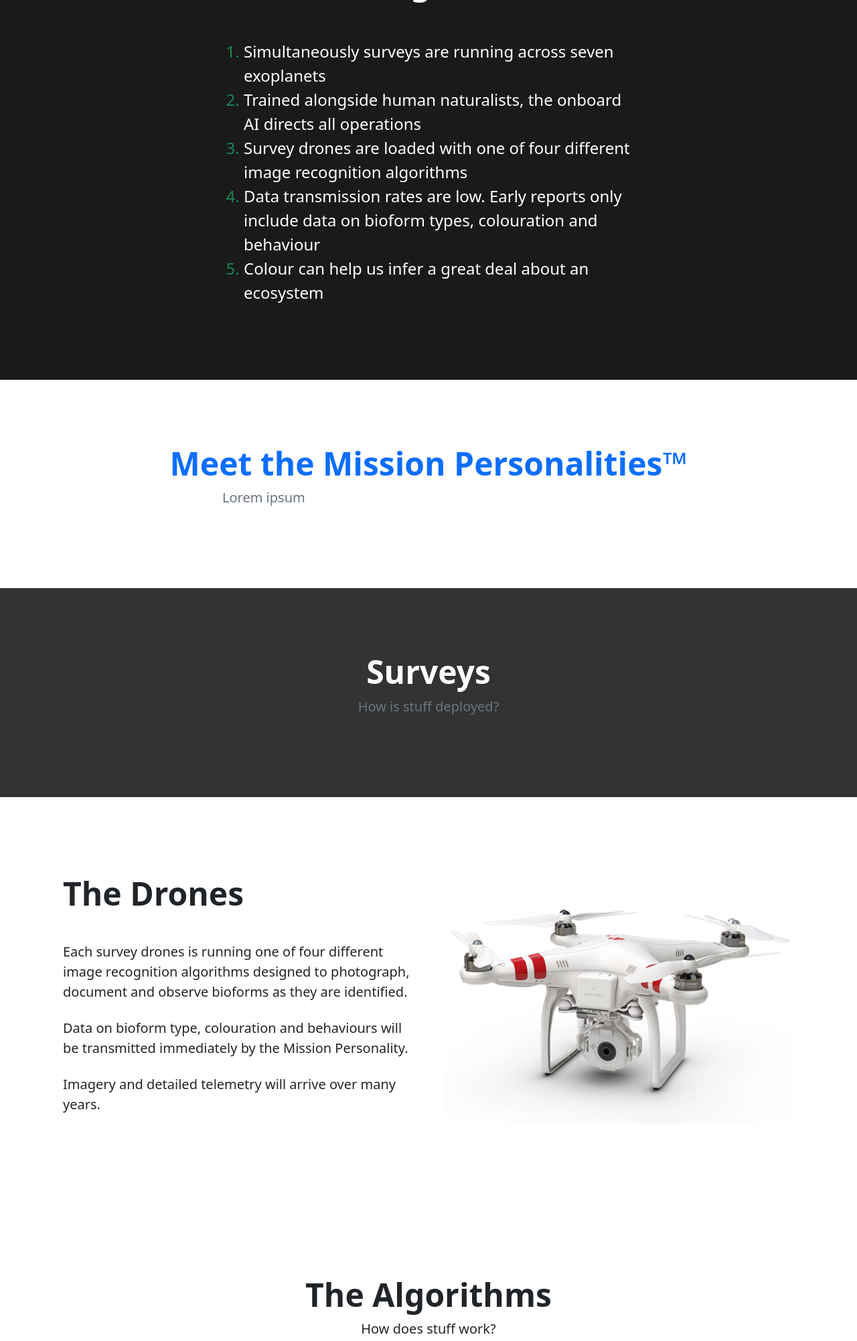
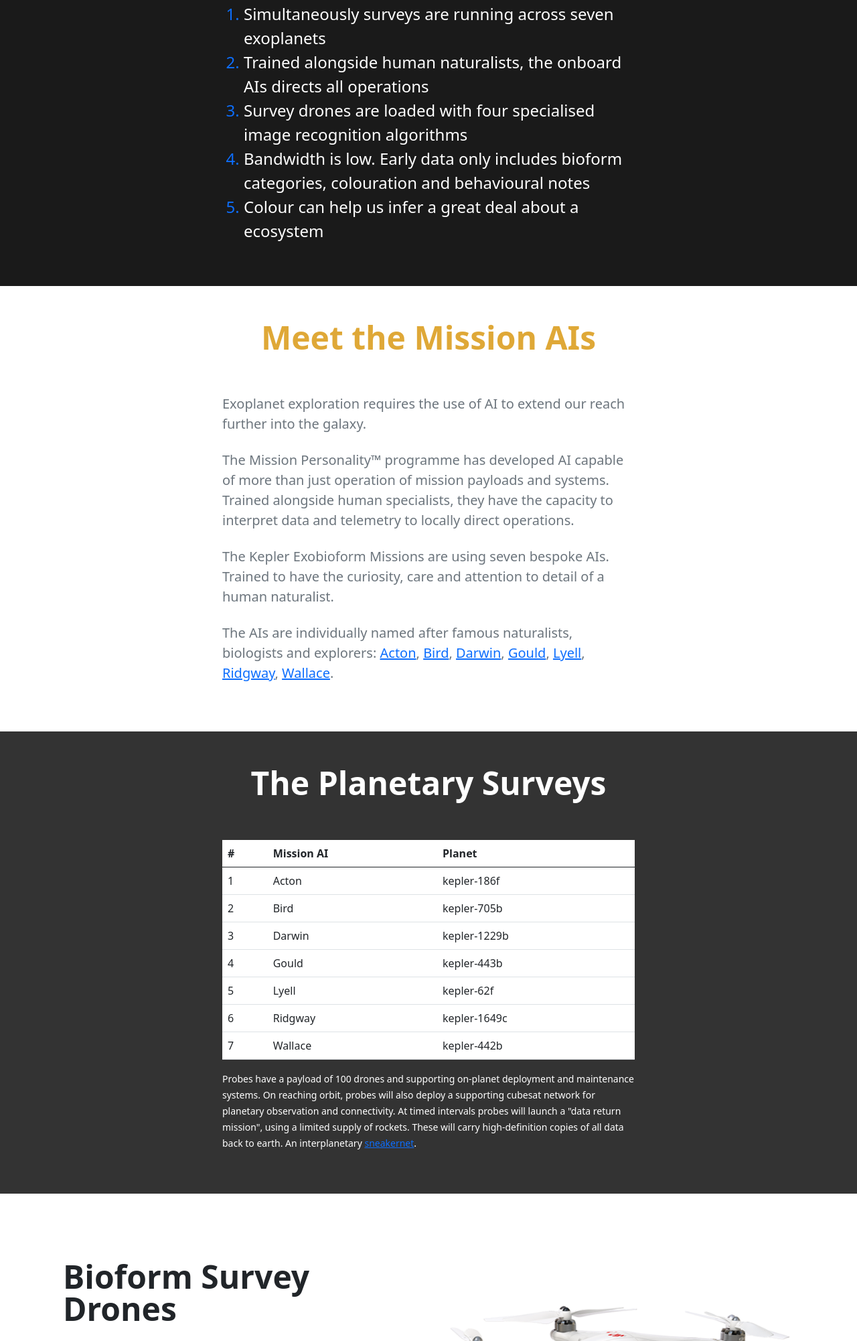
Before and after one commit to ldodds/exobioforms, a plain HTML site: page docs/index.html in a window 1280 px wide. Shown: the part 1497-3499 px from the top of the page at 67% size. Drawn offline with nearby package versions, Linux system fonts and the light colour scheme.

Commit message:
Additional content and styling

```diff
--- a/docs/index.html
+++ b/docs/index.html
@@ -8,7 +8,7 @@
 
   <link rel="stylesheet" href="https://cdnjs.cloudflare.com/ajax/libs/font-awesome/5.15.3/css/all.min.css" crossorigin="anonymous">
 
-  <title>Kepler Exobioform Mission</title>
+  <title>Kepler Exobioform Missions</title>
 
   <style>
     html {
@@ -59,8 +59,22 @@
     }
 
     li::marker {
-      color: #198754;
+      color: #0d6efd;
       background: white;
+    }
+
+    .bd-placeholder-img {
+      font-size: 1.125rem;
+      text-anchor: middle;
+      -webkit-user-select: none;
+      -moz-user-select: none;
+      user-select: none;
+    }
+
+    @media (min-width: 768px) {
+      .bd-placeholder-img-lg {
+        font-size: 3.5rem;
+      }
     }
   </style>
 
@@ -112,59 +126,127 @@
               <td>1st January 2001</td>
             </tr>
             <tr>
-              <th>Coordinated arrival</th>
+              <th>In-system deployments</th>
               <td>18th June 2021</td>
             </tr>
           </tbody>
         </table>
-        <p class="fs-5 mb-4">Autonomous probes each hosting a Mission Personality&#8482;
-          coordinating a drone survey of bioforms on seven of the Kepler planets</p>
+        <p class="fs-5">Autonomous probes each hosting a Mission Personality&#8482;
+          coordinate a drone survey of bioforms on seven of the Kepler planets</p>
       </div>
     </div>
   </div>
 
   <div class="px-4 py-5" style="background-color: #1a1a1a;">
-    <div class="py-5">
+    <div class="">
       <h1 class="display-5 text-center fw-bold text-white pb-5">Five things to know</h1>
       <div class="col-lg-6 mx-auto text-white">
         <ol style="font-size: 1.5rem;">
           <li>Simultaneously surveys are running across seven exoplanets</li>
-          <li>Trained alongside human naturalists, the onboard AI directs all operations</li>
-          <li>Survey drones are loaded with one of four different image recognition algorithms</li>
-          <li>Data transmission rates are low. Early reports only include data
-          on bioform types, colouration and behaviour</li>
-          <li>Colour can help us infer a great deal about an ecosystem</li>
+          <li>Trained alongside human naturalists, the onboard AIs directs all operations</li>
+          <li>Survey drones are loaded with four specialised image recognition algorithms</li>
+          <li>Bandwidth is low. Early data only includes bioform categories, colouration and behavioural notes</li>
+          <li>Colour can help us infer a great deal about a ecosystem</li>
         </ol>
       </div>
     </div>
   </div>
 
-  <div class="text-secondary px-4 py-5 bg-white" id="ai">
-    <div class="py-5">
-      <h1 class="display-5 fw-bold text-center text-primary">Meet the Mission Personalities&#8482;</h1>
+  <div class="px-4 py-5 bg-white" id="ai">
+    <div class="">
+      <h1 class="display-5 fw-bold pb-5 text-center" style="color: #dfa837;">Meet the Mission AIs</h1>
       <div class="col-lg-6 mx-auto">
-        <p class="fs-5 mb-4">Lorem ipsum</p>
+        <p class="fs-5 mb-4 text-secondary">
+          Exoplanet exploration requires the use of AI to extend our reach further into the galaxy.
+        </p>
+        <p class="fs-5 mb-4 text-secondary">
+          The Mission Personality&#8482; programme has developed AI capable of more than just
+          operation of mission payloads and systems. Trained alongside human specialists, they have the capacity
+          to interpret data and telemetry to locally direct operations.
+        </p>
+        <p class="fs-5 mb-4 text-secondary">
+          The Kepler Exobioform Missions are using seven bespoke AIs. Trained to have the curiosity, care and
+          attention to detail of a human naturalist.
+        </p>
+        <p class="fs-5 mb-4 text-secondary">The AIs are individually named after famous naturalists, biologists and explorers:
+          <a href="https://en.wikipedia.org/wiki/Frances_Acton">Acton</a>,
+          <a href="https://en.wikipedia.org/wiki/Isabella_Bird">Bird</a>,
+          <a href="https://en.wikipedia.org/wiki/Charles_Darwin">Darwin</a>,
+          <a href="https://en.wikipedia.org/wiki/Lilian_Jane_Gould">Gould</a>,
+          <a href="https://en.wikipedia.org/wiki/Katharine_Murray_Lyell">Lyell</a>,
+          <a href="https://en.wikipedia.org/wiki/Robert_Ridgway">Ridgway</a>,
+          <a href="https://en.wikipedia.org/wiki/Alfred_Russel_Wallace">Wallace</a>.
+        </p>
       </div>
     </div>
   </div>
 
-  <div class="text-secondary px-4 py-5 text-center" id="surveys" style="background-color: #333333;">
-    <div class="py-5">
-      <h1 class="display-5 fw-bold text-white">Surveys</h1>
-      <div class="col-lg-6 mx-auto">
-        <p class="fs-5 mb-4">How is stuff deployed?</p>
+  <div class="px-4 py-5" id="surveys" style="background-color: #333333;">
+    <div class="">
+      <h1 class="display-5 fw-bold text-white text-center">The Planetary Surveys</h1>
+      <div class="col-lg-6 mx-auto pt-5">
+        <div class="bg-white">
+          <table class="table">
+            <thead>
+              <tr>
+                <th>#</th>
+                <th>Mission AI</th>
+                <th>Planet</th>
+            </thead>
+            <tbody>
+              <tr>
+                <td>1</td>
+                <td>Acton</td>
+                <td>kepler-186f</td>
+              </tr>
+              <tr>
+                <td>2</td>
+                <td>Bird</td>
+                <td>kepler-705b</td>
+              </tr>
+              <tr>
+                <td>3</td>
+                <td>Darwin</td>
+                <td>kepler-1229b</td>
+              </tr>
+              <tr>
+                <td>4</td>
+                <td>Gould</td>
+                <td>kepler-443b</td>
+              </tr>
+              <tr>
+                <td>5</td>
+                <td>Lyell</td>
+                <td>kepler-62f</td>
+              </tr>
+              <tr>
+                <td>6</td>
+                <td>Ridgway</td>
+                <td>kepler-1649c</td>
+              </tr>
+              <tr>
+                <td>7</td>
+                <td>Wallace</td>
+                <td>kepler-442b</td>
+              </tr>
+            </tbody>
+          </table>
+        </div>
+        <p class="text-white"><small>Probes have a payload of 100 drones and supporting on-planet deployment and maintenance systems. On reaching orbit, probes will also deploy a supporting cubesat network for planetary observation and connectivity.
+            At timed intervals probes will launch a "data return mission", using a limited supply of rockets. These will carry high-definition copies of all data back to earth. An interplanetary <a
+              href="https://en.wikipedia.org/wiki/Sneakernet">sneakernet</a>.</small></p>
       </div>
     </div>
   </div>
 
-  <div class="container px-4 py-5 bg-white" id="facts">
+  <div class="container px-4 pt-5 bg-white">
     <div class="row align-items-center g-5">
       <div class="col-lg-6">
-        <h1 class="display-5 fw-bold lh-1 mb-5">The Drones</h1>
-        <p class="fs-5 mb-4">Each survey drones is running one of four different image recognition algorithms designed to
+        <h1 class="display-5 fw-bold lh-1 mb-5">Bioform Survey Drones</h1>
+        <p class="fs-5 mb-4">Each survey drone is running one of four different image recognition algorithms designed to
           photograph, document and observe bioforms as they are identified.</p>
         <p class="fs-5 mb-4">Data on bioform type, colouration and behaviours will be transmitted immediately by the Mission Personality.</p>
-        <p class="fs-5 mb-4">Imagery and detailed telemetry will arrive over many years.</p>
+        <p class="fs-5">Imagery and detailed telemetry will arrive over many years.</p>
       </div>
       <div class="col-10 col-sm-8 col-lg-6">
         <img src="drone.png" class="d-block mx-lg-auto img-fluid" alt="Lucy" width="700" height="500" loading="lazy">
@@ -173,11 +255,43 @@
     </div>
   </div>
 
-  <div class="px-4 py-5 text-center bg-white" id="algos">
+  <div class="px-4 bg-white" id="algos">
     <div class="py-5">
-      <h1 class="display-5 fw-bold">The Algorithms</h1>
+      <h1 class="display-5 fw-bold text-center">The Algorithms</h1>
       <div class="col-lg-6 mx-auto">
-        <p class="fs-5 mb-4">How does stuff work?</p>
+        <div class="row row-cols-1 row-cols-sm-2 row-cols-md-3 row-cols-lg-4 g-4 py-5">
+          <div class="col d-flex align-items-start">
+            <div>
+              <h4 class="fw-bold mb-0"><code>orni</code></h4>
+              <p>Identifies and describes avian bioforms</p>
+            </div>
+          </div>
+          <div class="col d-flex align-items-start">
+            <div>
+              <h4 class="fw-bold mb-0"><code>vert</code></h4>
+              <p>Identifies and describes vertebrate bioforms</p>
+            </div>
+          </div>
+          <div class="col d-flex align-items-start">
+            <div>
+              <h4 class="fw-bold mb-0"><code>phyt</code></h4>
+              <p>Plant identification</p>
+            </div>
+          </div>
+          <div class="col d-flex align-items-start">
+            <div>
+              <h4 class="fw-bold mb-0"><code>biof</code></h4>
+              <p>Bridges the gaps between the other algorithms. Looks for the unknown</p>
+            </div>
+          </div>
+        </div>
+        <p class="fs-5">Three image recognition and classification algorithms have been designed to
+          describe and observe three main categories of bioforms: vertebrates, avians and plant life.</p>
+        <p class="fs-5">The algorithms have been trained on real specimens,
+        archeological replicas and hypothetical forms created through computer-aided evolution.</p>
+        <p class="fs-5">The fourth algorithm is an experimental payload. It sifts the failed results of the
+          other algorithms, attempting to find and identify new forms of life. Literally seeing the gaps between the
+        known and the unknown.</p>
       </div>
     </div>
   </div>
```
